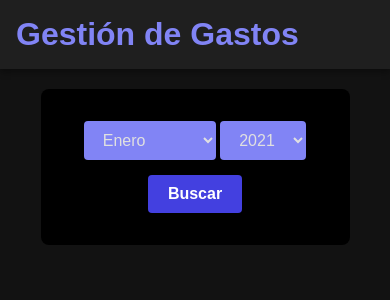
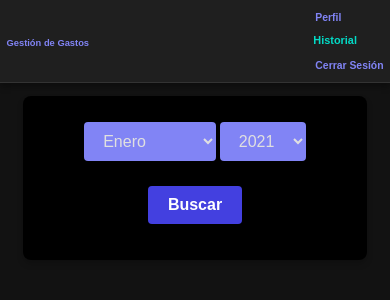
Before and after one commit to TRdeXtremiana/TFG, a PHP site: page /views/history.php in a window 390 px wide. Shown: the top 300 px of the page. Run offline with PHP 8.4, Linux system fonts and the light colour scheme; the visitor is signed in with stand-in values (Sample User, id 1); some libraries are stand-ins or nearby versions.

Commit message:
Refactorizar estilos en CSS para mejorar la responsividad y la usabilidad en dispositivos móviles. La tabla de historial va mal

```diff
--- a/src/assets/CSS/styles.css
+++ b/src/assets/CSS/styles.css
@@ -62,8 +62,6 @@ header button {
 
 /* Contenedor Principal */
 main {
-	display: grid;
-	grid-template-columns: repeat(auto-fit, minmax(300px, 1fr));
 	gap: 2em;
 	padding: 2em;
 	max-width: 1200px;
@@ -363,7 +361,6 @@ background-color: #121212;
 
 .tabla-historial {
     flex: 3;
-    max-height: 70vh;
 }
 
 .historial-total {
@@ -453,41 +450,136 @@ background-color: #121212;
 }
 
 @media (max-width: 768px) {
-    header {
-        padding: 1em;
+    /* General */
+    body {
+        font-size: 13px; /* Tamaño reducido para todo el contenido */
     }
 
-    main {
-        grid-template-columns: 1fr;
+	main{
+		overflow: hidden;
+	}
+
+    header {
+        display: flex;
+        justify-content: space-between;
+        align-items: center;
+        padding: 0.5em;
+        background-color: #1f1f1f;
+        position: sticky;
+        top: 0;
+        z-index: 1000;
+        border-bottom: 1px solid #333;
     }
 
-    #desktop-menu {
-        display: none;
+    header h1 {
+        font-size: 0.9em;
+        margin: 0;
     }
 
-    header button {
-        display: block;
+    header nav {
+        display: flex;
+        gap: 0.2em;
     }
 
-    #mobile-menu {
-        display: flex;
-        width: 250px;
+    header a {
+        font-size: 0.8em;
+        padding: 0.5em 0;
     }
 
-    #mobile-menu.open {
-        left: 0;
+    /* Formularios */
+	form {
+		width: 80%;
+		background-color: #000000;
+		border-radius: 8px;
+		box-shadow: 0 4px 6px rgba(0, 0, 0, 0.2);
+	}
+
+
+    input, button, select {
+        font-size: 0.85em;
+        padding: 8px;
+        margin-bottom: 10px;
+        border-radius: 8px;
+        border: 1px solid #333;
+    }
+
+    button {
+        background-color: #8184f5;
+        color: #fff;
+        font-size: 0.85rem;
+        font-weight: bold;
+        cursor: pointer;
+        transition: background-color 0.3s;
+    }
+
+    button:hover {
+        background-color: #03dac6;
+    }
+
+    /* Listados y tablas */
+    #expenses-list {
+        flex-direction: column;
+        gap: 1em;
+    }
+
+    .tabla-historial, .historial-categorias-tabla {
+        overflow: hidden; /* Eliminamos scroll horizontal */
+        font-size: 0.75em; /* Tamaño reducido */
+    }
+
+    /* Historial */
+.historial {
+    padding: 1em;
+    display: flex;
+    justify-content: center;
+    align-items: center;
+    flex-direction: column; /* Asegura que los elementos hijos se apilen verticalmente */
+}
+
+.historialContainer {
+    display: block;
+    max-width: 100%;
+    overflow-x: auto; /* Permite desplazamiento horizontal si es necesario */
+}
+
+.dt-container {
+    width: 90%;
+    max-width: 100%; /* Evita que se desborde del contenedor */
+    margin: 0 auto; /* Centra la tabla */
+    border-collapse: collapse; /* Hace que las celdas compartan bordes */
+}
+
+.historial-tabla{
+    width: 1%;
+    white-space: nowrap; /* Evita que el texto se divida en varias líneas */
+}
+
+.historial-total {
+    font-size: 0.8em;
+    padding: 0.5em;
+    text-align: center;
+}
+
+.historial-total h2 {
+    font-size: 0.9em;
+    margin: 0;
+}
+
+
+    /* Perfil */
+
+    #fotoPerfil img {
+        width: 80px;
+        height: 80px;
+    }
+
+    #descripcion {
+        text-align: center;
+        font-size: 0.8em;
     }
 }
 
-@media (max-width: 480px) {
-    .container {
-        padding: 1em;
-    }
 
-    button {
-        font-size: 0.9em;
-    }
-}
 
 /* Animaciones */
 @keyframes fadeIn {
```
